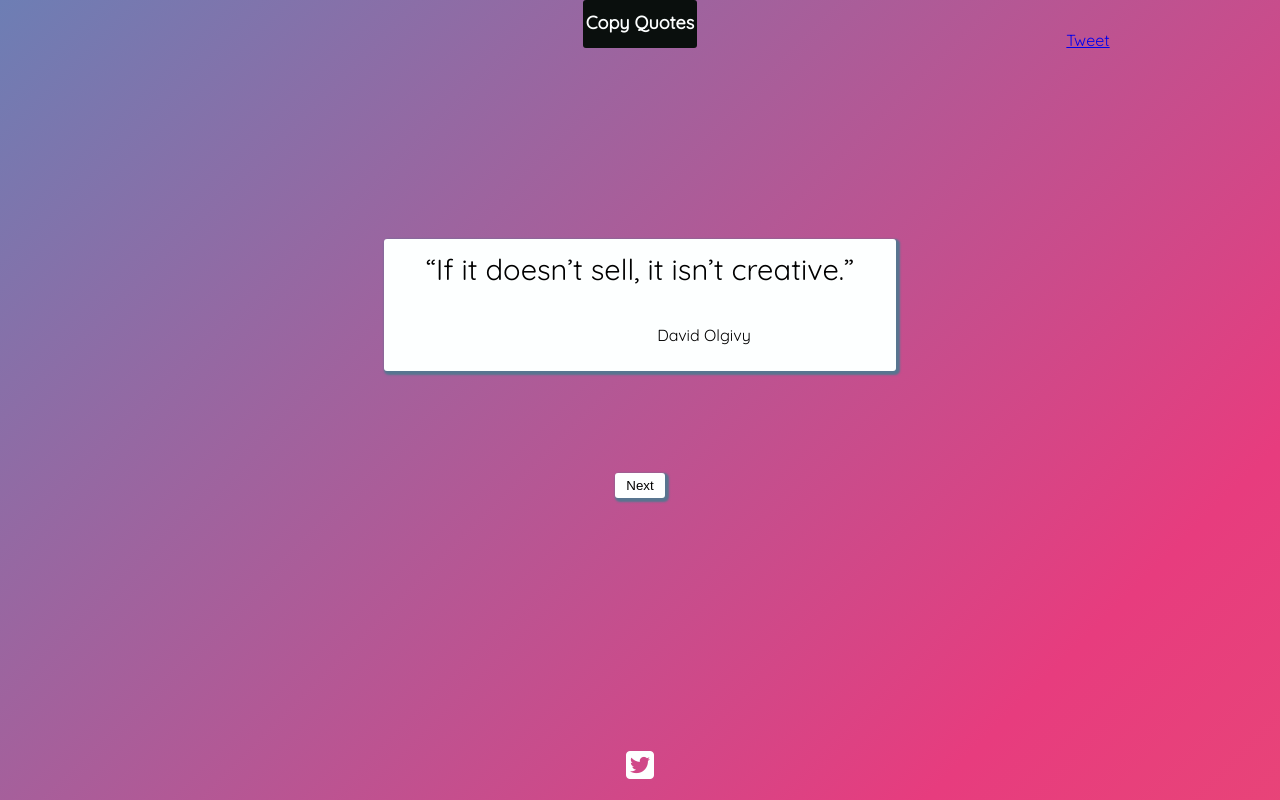
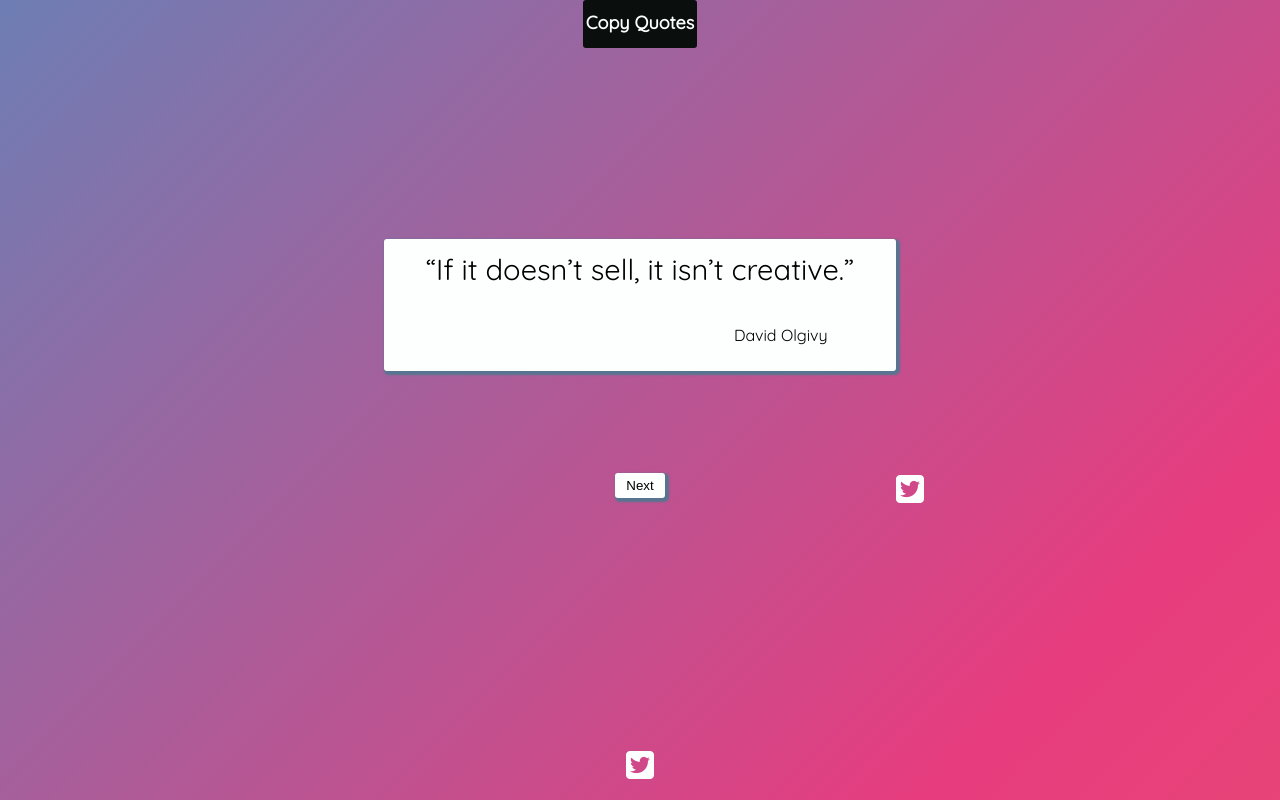
Before and after one commit to DanielGarciaGuillen/sell-quotes, a plain HTML site: page index.html in a window 1280 px wide. Drawn offline with Linux system fonts and the light colour scheme.

Commit message:
added twitter button

```diff
--- a/index.html
+++ b/index.html
@@ -27,9 +27,9 @@
          </button>
 
 
-         <a id="twitter-share-button" data-size="large"
+         <a id="twitter-share-button"
          href='#'>
-       Tweet</a>
+       <i class="fa fa-twitter-square fa-2x" aria-hidden="true"></i></a>
 
 
 
--- a/javascript.js
+++ b/javascript.js
@@ -1,7 +1,7 @@
 var quotes =[
     ["Sell a good night’s sleep – not the mattres.", "Instructor at Academy of Art University"],
     ["The man who stops advertising to save money is like the man who stops the clock to save time.","Thomas Jefferson"],
-    ["The consumer isn’t a moron; she is your wife. You insult her intelligence if you assume that a mere slogan and a few vapid adjectives will persuade her to buy anything.", "David Ogilvy"],
+    ["The consumer isn’t a moron, she is your wife. You insult her intelligence if you assume that a mere slogan and a few vapid adjectives will persuade her to buy anything.", "David Ogilvy"],
     ["If it doesn’t sell, it isn’t creative.", "David Ogilvy"],
     ["What you say in advertising is more important than how you say it.","David Ogilvy"],
     ["Our business is infested with idiots who try to impress by using pretentious jargon.","David Ogilvy"],
@@ -24,6 +24,7 @@ var quotes =[
 document.getElementById('buttonNext').addEventListener('click', newQuote);
 document.getElementById('twitter-share-button').addEventListener('click', shareTweet);
 var quot = document.getElementById('quote-text');
+var auth = document.getElementById('author');
 
 function newQuote(){
     var randomNumber = Math.floor(Math.random()* (quotes.length));
@@ -31,17 +32,7 @@ function newQuote(){
     document.getElementById('author').innerHTML = quotes[randomNumber][1];
 }
 
-//href="https://twitter.com/intent/tweet?text=Theconsumer"
-
-
-
-
-
-//document.getElementById("twitter-share-button").onclick = function() {
-//   ("twitter-share-button").href="https://twitter.com/intent/tweet?text=" + quot;
- //   return false;
-//  };
 function shareTweet(){
-  document.getElementById("twitter-share-button").href = "https://twitter.com/intent/tweet?text=" + quot.innerHTML;
+  document.getElementById("twitter-share-button").href = "https://twitter.com/intent/tweet?text=" + quot.innerHTML + " by " + auth.innerHTML;
 }
 console.log(quot);
--- a/style.css
+++ b/style.css
@@ -74,7 +74,7 @@ body{
 
 }
 #author {
-   padding-left: 25%;
+   padding-left: 55%;
    padding-top: 5%;
    padding-bottom: 5%;
 }
@@ -93,7 +93,7 @@ body{
     border: none;
 }
 
-.twitter {
+#twitter-share-button {
     grid-column: 3/4;
     grid-row: 5/5;
     width: 50px;
@@ -102,6 +102,7 @@ body{
     background: none;
     border: none;
     color: #FDFFFF;
+
 }
 
 
```
